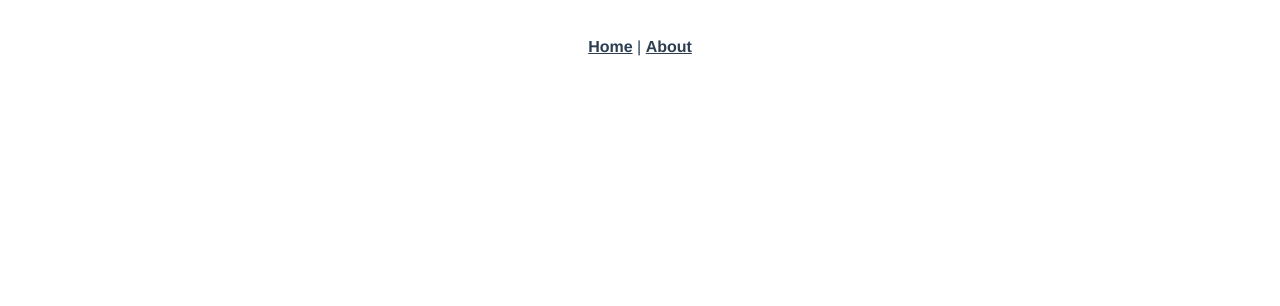
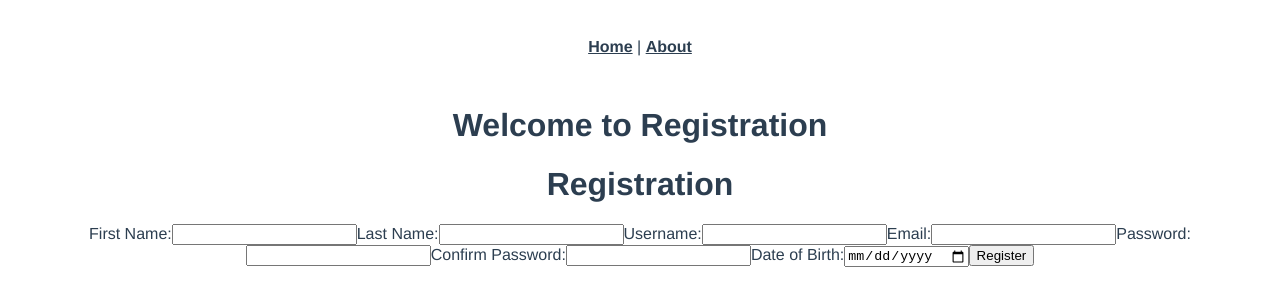
Before and after one commit to aleksandraa19/WebProjekat, a Vue app in the folder projekat/: page /registration in a window 1280 px wide. Before the commit this address had no page. Shown: the top 306 px of the page. Built offline with nearby package versions, Linux system fonts and the light colour scheme.

Commit message:
Registrovanje u vua

```diff
--- a/projekat/package.json
+++ b/projekat/package.json
@@ -7,6 +7,7 @@
     "build": "vue-cli-service build"
   },
   "dependencies": {
+    "axios": "^1.4.0",
     "core-js": "^3.8.3",
     "vue": "^3.2.13",
     "vue-router": "^4.0.3"
--- /dev/null
+++ b/projekat/src/components/RegistrationComponent.vue
@@ -0,0 +1,71 @@
+<template>
+  <div>
+    <h1>Registration</h1>
+    <form @submit="registerUser">
+      <label for="ime">First Name:</label>
+      <input type="text" id="ime" v-model="registerData.ime" required>
+
+      <label for="prezime">Last Name:</label>
+      <input type="text" id="prezime" v-model="registerData.prezime" required>
+
+      <label for="korisnickoIme">Username:</label>
+      <input type="text" id="korisnickoIme" v-model="registerData.korisnickoIme" required>
+
+      <label for="mejlAdresa">Email:</label>
+      <input type="email" id="mejlAdresa" v-model="registerData.mejlAdresa" required>
+
+      <label for="lozinka1">Password:</label>
+      <input type="password" id="lozinka1" v-model="registerData.lozinka1" required>
+
+      <label for="lozinka2">Confirm Password:</label>
+      <input type="password" id="lozinka2" v-model="registerData.lozinka2" required>
+
+      <label for="datumRodjenja">Date of Birth:</label>
+      <input type="date" id="datumRodjenja" v-model="registerData.datumRodjenja" required>
+
+      <button type="submit">Register</button>
+    </form>
+    <p>{{ registrationStatus }}</p>
+  </div>
+</template>
+
+<script>
+import axios from 'axios';
+
+export default {
+  data: function() {
+    return {
+      registerData: {
+        ime: '',
+        prezime: '',
+        korisnickoIme: '',
+        mejlAdresa: '',
+        lozinka1: '',
+        lozinka2: '',
+        datumRodjenja: '',
+      },
+      registrationStatus: '',
+    };
+  },
+  methods: {
+    registerUser(event) {
+      event.preventDefault();
+
+      axios.post('http://localhost:9090/api/registracija', this.registerData)
+        .then(response => {
+          // Registration successful
+          this.registrationStatus = response.data;
+          alert("Registrovani ste");
+        })
+        .catch(error => {
+          if (error.response && error.response.data) {
+            this.registrationStatus = error.response.data;
+           } else {
+            this.registrationStatus = 'An error occurred during registration.';
+            alert("greska");
+          }
+        });
+    },
+  },
+};
+</script>
--- a/projekat/src/router/index.js
+++ b/projekat/src/router/index.js
@@ -1,5 +1,6 @@
 import { createRouter, createWebHistory } from 'vue-router'
 import HomeView from '../views/HomeView.vue'
+import RegistrationView from '../views/RegistrationView.vue'
 
 const routes = [
   {
@@ -8,12 +9,9 @@ const routes = [
     component: HomeView
   },
   {
-    path: '/about',
-    name: 'about',
-    // route level code-splitting
-    // this generates a separate chunk (about.[hash].js) for this route
-    // which is lazy-loaded when the route is visited.
-    component: () => import(/* webpackChunkName: "about" */ '../views/AboutView.vue')
+    path: '/registration',
+    name: 'Registracija',
+    component: RegistrationView
   }
 ]
 
--- a/projekat/src/views/HomeView.vue
+++ b/projekat/src/views/HomeView.vue
@@ -1,7 +1,8 @@
 <template>
-  <div class="home">
-    <img alt="Vue logo" src="../assets/logo.png">
-    <HelloWorld msg="Welcome to Your Vue.js App"/>
+ <div>
+    <h1>Welcome to the Home Page!</h1>
+    <router-link to="/registration">Go to Registration</router-link>
+    <router-view></router-view>
   </div>
 </template>
 
--- /dev/null
+++ b/projekat/src/views/RegistrationView.vue
@@ -0,0 +1,16 @@
+<template>
+  <div>
+    <h1>Welcome to Registration</h1>
+    <RegistrationComponent />
+  </div>
+</template>
+
+<script>
+import RegistrationComponent from '@/components/RegistrationComponent.vue';
+
+export default {
+  components: {
+    RegistrationComponent,
+  },
+};
+</script>
```
Also changed, not shown: 2 other files (tests, documents, lock files or other folders).
